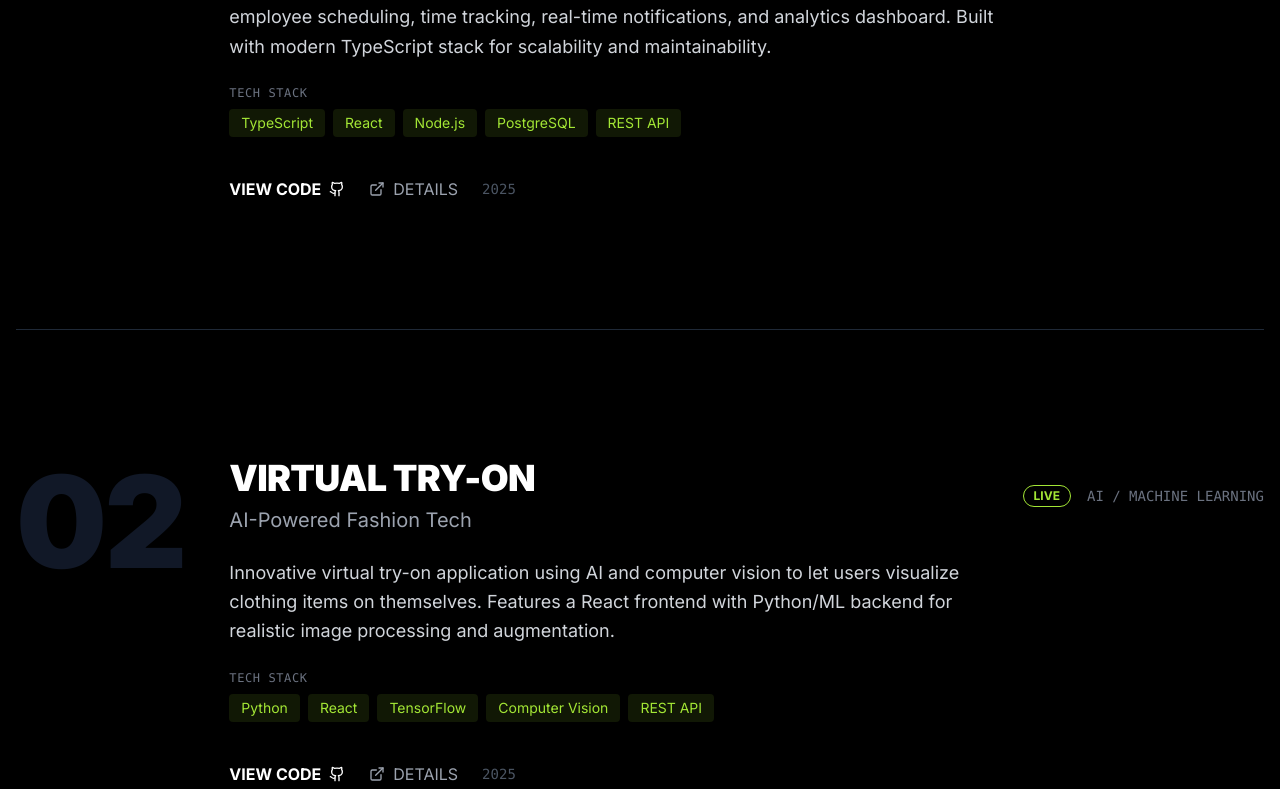
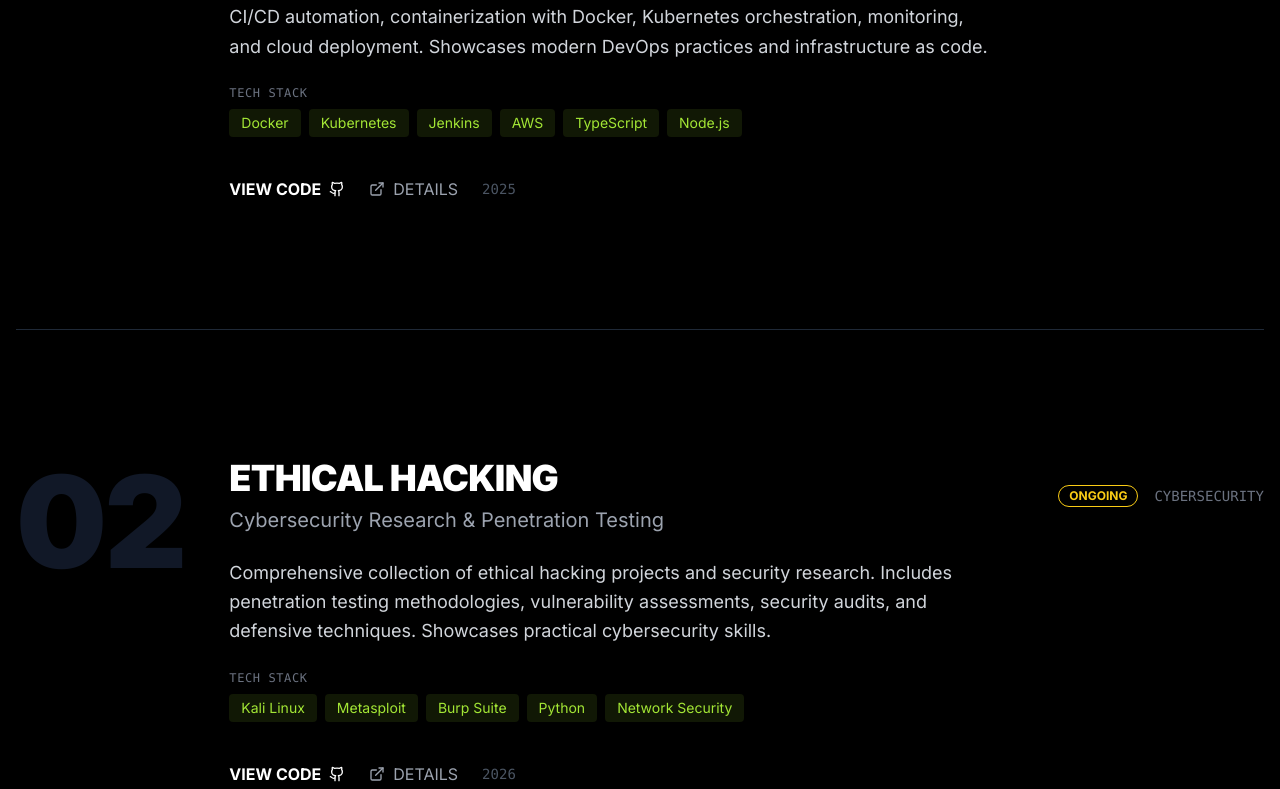
Before and after one commit to dariyozz/Personal-Portfolio, a Next.js app: page /work in a window 1280 px wide. Shown: the part 851-1640 px from the top of the page. Built offline with nearby package versions, Linux system fonts and the light colour scheme.

Commit message:
feat: update portfolio with GitHub projects
Update homepage and work page with 30 GitHub projects, excluding specified repos.

Co-authored-by: Дарио Јаковлески <134236483+dariyozz@users.noreply.github.com>

```diff
--- a/app/work/page.tsx
+++ b/app/work/page.tsx
@@ -6,64 +6,16 @@ import Link from "next/link"
 export default function WorkPage() {
   const projects = [
     {
-      id: "shift-management-saas",
-      title: "SHIFT MANAGEMENT SAAS",
-      subtitle: "Enterprise Workforce Platform",
-      description:
-        "Full-stack SaaS application for workforce shift scheduling and management. Features employee scheduling, time tracking, real-time notifications, and analytics dashboard. Built with modern TypeScript stack for scalability and maintainability.",
-      tech: ["TypeScript", "React", "Node.js", "PostgreSQL", "REST API"],
-      year: "2025",
-      status: "LIVE",
-      category: "SAAS / FULL-STACK",
-      githubUrl: "https://github.com/dariyozz/Shift-Management-SAAS",
-    },
-    {
-      id: "virtual-try-on",
-      title: "VIRTUAL TRY-ON",
-      subtitle: "AI-Powered Fashion Tech",
-      description:
-        "Innovative virtual try-on application using AI and computer vision to let users visualize clothing items on themselves. Features a React frontend with Python/ML backend for realistic image processing and augmentation.",
-      tech: ["Python", "React", "TensorFlow", "Computer Vision", "REST API"],
-      year: "2025",
-      status: "LIVE",
-      category: "AI / MACHINE LEARNING",
-      githubUrl: "https://github.com/dariyozz/Try-on-frontend",
-    },
-    {
       id: "match-results-devops",
       title: "MATCH RESULTS DEVOPS",
       subtitle: "DevOps & Cloud Infrastructure Project",
       description:
         "Sports match results platform with complete DevOps pipeline implementation. Features CI/CD automation, containerization with Docker, Kubernetes orchestration, monitoring, and cloud deployment. Showcases modern DevOps practices and infrastructure as code.",
-      tech: ["Docker", "Kubernetes", "Jenkins", "AWS", "MongoDB", "Node.js"],
+      tech: ["Docker", "Kubernetes", "Jenkins", "AWS", "TypeScript", "Node.js"],
       year: "2025",
       status: "LIVE",
       category: "DEVOPS & CLOUD",
       githubUrl: "https://github.com/dariyozz/Match-Results-DevOps-Project",
-    },
-    {
-      id: "emt-2025",
-      title: "EMT-2025",
-      subtitle: "Full-Stack E-Commerce Platform",
-      description:
-        "Enterprise-level e-commerce application built with Spring Boot backend and React frontend. Features include product management, shopping cart, order processing, user authentication, and admin dashboard. Demonstrates full-stack development with modern technologies and RESTful API design.",
-      tech: ["Spring Boot", "React", "PostgreSQL", "REST API", "JWT"],
-      year: "2025",
-      status: "LIVE",
-      category: "FULL-STACK DEVELOPMENT",
-      githubUrl: "https://github.com/dariyozz/EMT-2025",
-    },
-    {
-      id: "distributed-systems",
-      title: "DISTRIBUTED SYSTEMS",
-      subtitle: "Scalable System Architecture",
-      description:
-        "Implementation of distributed systems concepts including microservices architecture, message queues, load balancing, and fault tolerance. Demonstrates understanding of scalable system design and distributed computing principles.",
-      tech: ["JavaScript", "Node.js", "Message Queues", "Microservices"],
-      year: "2025",
-      status: "LIVE",
-      category: "SYSTEM DESIGN",
-      githubUrl: "https://github.com/dariyozz/Distributed-Systems-Project",
     },
     {
       id: "ethical-hacking",
@@ -90,16 +42,16 @@ export default function WorkPage() {
       githubUrl: "https://github.com/dariyozz/Digital-Forensics",
     },
     {
-      id: "ai-labs",
-      title: "AI LABS 2025",
-      subtitle: "Machine Learning & AI Projects",
+      id: "software-quality-testing",
+      title: "SOFTWARE QUALITY & TESTING",
+      subtitle: "QA & Test Automation",
       description:
-        "Collection of AI and machine learning laboratory projects. Includes neural networks, deep learning models, natural language processing, and computer vision implementations. Built with Python and modern ML frameworks.",
-      tech: ["Python", "TensorFlow", "PyTorch", "Scikit-learn", "Jupyter"],
-      year: "2025",
-      status: "LIVE",
-      category: "AI / MACHINE LEARNING",
-      githubUrl: "https://github.com/dariyozz/AI-Labs-2025",
+        "Software quality assurance and testing projects covering unit testing, integration testing, test automation, and CI/CD testing pipelines. Demonstrates commitment to code quality and reliability.",
+      tech: ["Java", "JUnit", "Selenium", "TestNG", "CI/CD"],
+      year: "2026",
+      status: "ONGOING",
+      category: "QA & TESTING",
+      githubUrl: "https://github.com/dariyozz/Software-Quality-And-Testing",
     },
     {
       id: "data-science",
@@ -114,16 +66,112 @@ export default function WorkPage() {
       githubUrl: "https://github.com/dariyozz/Data_Science",
     },
     {
-      id: "web-programming-springboot",
-      title: "WEB PROGRAMMING",
-      subtitle: "Spring Boot Backend Development",
+      id: "design-computer-networks",
+      title: "DESIGN OF COMPUTER NETWORKS",
+      subtitle: "Network Architecture & Design",
       description:
-        "Comprehensive web programming projects built with Spring Boot. Features REST API development, database integration, authentication, and enterprise application patterns. Demonstrates Java backend expertise.",
-      tech: ["Java", "Spring Boot", "PostgreSQL", "REST API", "Maven"],
-      year: "2024",
+        "Projects focused on computer network design, topology planning, and network infrastructure. Covers routing protocols, network security, and enterprise network architecture principles.",
+      tech: ["Cisco", "Network Design", "TCP/IP", "Routing", "Subnetting"],
+      year: "2026",
+      status: "ONGOING",
+      category: "NETWORKING",
+      githubUrl: "https://github.com/dariyozz/Design-of-computer-networks",
+    },
+    {
+      id: "information-security",
+      title: "INFORMATION SECURITY",
+      subtitle: "Security Fundamentals & Practices",
+      description:
+        "Information security projects covering cryptography, access control, security policies, and risk management. Essential knowledge for building secure applications and systems.",
+      tech: ["Cryptography", "Security Policies", "Risk Assessment", "Vim Script"],
+      year: "2025",
       status: "LIVE",
-      category: "BACKEND DEVELOPMENT",
-      githubUrl: "https://github.com/dariyozz/Web_Programming_SpringBOOT",
+      category: "CYBERSECURITY",
+      githubUrl: "https://github.com/dariyozz/Information-security",
+    },
+    {
+      id: "distributed-systems",
+      title: "DISTRIBUTED SYSTEMS",
+      subtitle: "Scalable System Architecture",
+      description:
+        "Implementation of distributed systems concepts including microservices architecture, message queues, load balancing, and fault tolerance. Demonstrates understanding of scalable system design and distributed computing principles.",
+      tech: ["JavaScript", "Node.js", "Message Queues", "Microservices"],
+      year: "2025",
+      status: "LIVE",
+      category: "SYSTEM DESIGN",
+      githubUrl: "https://github.com/dariyozz/Distributed-Systems-Project",
+    },
+    {
+      id: "emt-2025",
+      title: "EMT-2025",
+      subtitle: "Electronic & Mobile Commerce",
+      description:
+        "E-commerce application built for the Electronic and Mobile Commerce course. Features product management, shopping cart, order processing, and responsive mobile-first design. Demonstrates full-stack development with modern web technologies.",
+      tech: ["JavaScript", "React", "E-commerce", "REST API"],
+      year: "2025",
+      status: "LIVE",
+      category: "FULL-STACK DEVELOPMENT",
+      githubUrl: "https://github.com/dariyozz/EMT-2025",
+    },
+    {
+      id: "formy-magic-create",
+      title: "FORMY MAGIC CREATE",
+      subtitle: "Form Builder Application",
+      description:
+        "Dynamic form builder application that allows users to create and manage custom forms. Features drag-and-drop interface, form validation, and submission handling built with TypeScript.",
+      tech: ["TypeScript", "React", "Form Builder", "Validation"],
+      year: "2025",
+      status: "LIVE",
+      category: "FULL-STACK DEVELOPMENT",
+      githubUrl: "https://github.com/dariyozz/formy-magic-create",
+    },
+    {
+      id: "shifty",
+      title: "SHIFTY",
+      subtitle: "Shift Scheduling Application",
+      description:
+        "Shift scheduling and management application for organizing work shifts. Features calendar integration, notification system, and user-friendly interface for managing team schedules.",
+      tech: ["TypeScript", "React", "Scheduling", "Calendar"],
+      year: "2025",
+      status: "LIVE",
+      category: "FULL-STACK DEVELOPMENT",
+      githubUrl: "https://github.com/dariyozz/Shifty",
+    },
+    {
+      id: "github-actions",
+      title: "GITHUB ACTIONS",
+      subtitle: "CI/CD Automation",
+      description:
+        "GitHub Actions workflows and CI/CD pipeline implementations. Features automated testing, deployment workflows, and GitHub automation best practices.",
+      tech: ["GitHub Actions", "CI/CD", "YAML", "Automation", "HTML"],
+      year: "2025",
+      status: "LIVE",
+      category: "DEVOPS & CLOUD",
+      githubUrl: "https://github.com/dariyozz/Github-Actions---Part1",
+    },
+    {
+      id: "jenkins-blueocean",
+      title: "JENKINS BLUEOCEAN",
+      subtitle: "CI/CD Pipeline Visualization",
+      description:
+        "Jenkins Blue Ocean pipelines for modern CI/CD visualization. Features pipeline as code, multi-branch pipelines, and Jenkins automation for continuous integration and deployment.",
+      tech: ["Jenkins", "Blue Ocean", "CI/CD", "Groovy", "HTML"],
+      year: "2025",
+      status: "LIVE",
+      category: "DEVOPS & CLOUD",
+      githubUrl: "https://github.com/dariyozz/jenkins-blueocean",
+    },
+    {
+      id: "ai-labs",
+      title: "AI LABS 2025",
+      subtitle: "Machine Learning & AI Projects",
+      description:
+        "Collection of AI and machine learning laboratory projects. Includes neural networks, deep learning models, natural language processing, and computer vision implementations. Built with Python and modern ML frameworks.",
+      tech: ["Python", "TensorFlow", "PyTorch", "Scikit-learn", "Jupyter"],
+      year: "2025",
+      status: "LIVE",
+      category: "AI / MACHINE LEARNING",
+      githubUrl: "https://github.com/dariyozz/AI-Labs-2025",
     },
     {
       id: "advanced-programming",
@@ -138,6 +186,42 @@ export default function WorkPage() {
       githubUrl: "https://github.com/dariyozz/Advanced_Programing",
     },
     {
+      id: "kiii2025",
+      title: "KIII 2025",
+      subtitle: "Cloud Infrastructure & DevOps",
+      description:
+        "Cloud infrastructure and containerization projects from the KIII course. Features container orchestration, cloud deployment strategies, and infrastructure as code practices.",
+      tech: ["Docker", "Kubernetes", "Cloud", "Infrastructure"],
+      year: "2025",
+      status: "LIVE",
+      category: "DEVOPS & CLOUD",
+      githubUrl: "https://github.com/dariyozz/kiii2025",
+    },
+    {
+      id: "web-programming-springboot",
+      title: "WEB PROGRAMMING",
+      subtitle: "Spring Boot Backend Development",
+      description:
+        "Comprehensive web programming projects built with Spring Boot. Features REST API development, database integration, authentication, and enterprise application patterns. Demonstrates Java backend expertise.",
+      tech: ["Java", "Spring Boot", "PostgreSQL", "REST API", "Maven"],
+      year: "2024",
+      status: "LIVE",
+      category: "BACKEND DEVELOPMENT",
+      githubUrl: "https://github.com/dariyozz/Web_Programming_SpringBOOT",
+    },
+    {
+      id: "advent-of-code",
+      title: "ADVENT OF CODE 2024",
+      subtitle: "Programming Challenges",
+      description:
+        "Solutions to Advent of Code 2024 programming challenges. Features algorithmic problem-solving, code optimization, and creative solutions to daily coding puzzles.",
+      tech: ["Java", "Algorithms", "Problem Solving", "Optimization"],
+      year: "2024",
+      status: "LIVE",
+      category: "COMPUTER SCIENCE",
+      githubUrl: "https://github.com/dariyozz/AdventOfCode-2024",
+    },
+    {
       id: "e-commerce-fullstack",
       title: "E-COMMERCE FULLSTACK",
       subtitle: "Complete Online Store Solution",
@@ -150,6 +234,42 @@ export default function WorkPage() {
       githubUrl: "https://github.com/dariyozz/E-commerceShop-Fullstack",
     },
     {
+      id: "levelup-mvc",
+      title: "LEVELUP MVC",
+      subtitle: "Course Selling Platform",
+      description:
+        "MVC-based application for selling online courses. Features course management, user enrollment, content delivery, and payment processing with clean architecture.",
+      tech: ["JavaScript", "MVC Architecture", "Node.js", "Express"],
+      year: "2024",
+      status: "LIVE",
+      category: "FULL-STACK DEVELOPMENT",
+      githubUrl: "https://github.com/dariyozz/LevelUp-MVC-Selling-Courses-App",
+    },
+    {
+      id: "color-switch-game",
+      title: "COLOR SWITCH GAME",
+      subtitle: "Unity Game Development",
+      description:
+        "Recreation of the popular Color Switch game built with C# and Unity. Features smooth gameplay mechanics, color matching challenges, and increasing difficulty levels.",
+      tech: ["C#", "Unity", "Game Development", "Physics"],
+      year: "2024",
+      status: "LIVE",
+      category: "GAME DEVELOPMENT",
+      githubUrl: "https://github.com/dariyozz/Color-Switch-Game",
+    },
+    {
+      id: "internet-technology",
+      title: "INTERNET TECHNOLOGY",
+      subtitle: "Web Technologies & Protocols",
+      description:
+        "Projects exploring internet technologies, web protocols, and modern web development practices. Covers HTTP, REST APIs, and web application architecture.",
+      tech: ["JavaScript", "HTML", "CSS", "Web APIs", "Protocols"],
+      year: "2024",
+      status: "LIVE",
+      category: "WEB DEVELOPMENT",
+      githubUrl: "https://github.com/dariyozz/Internet-Technology",
+    },
+    {
       id: "react-crud",
       title: "REACT CRUD APP",
       subtitle: "Job Finding Platform",
@@ -160,30 +280,6 @@ export default function WorkPage() {
       status: "LIVE",
       category: "FRONTEND DEVELOPMENT",
       githubUrl: "https://github.com/dariyozz/ReactApp-CRUD",
-    },
-    {
-      id: "software-quality-testing",
-      title: "SOFTWARE QUALITY & TESTING",
-      subtitle: "QA & Test Automation",
-      description:
-        "Software quality assurance and testing projects covering unit testing, integration testing, test automation, and CI/CD testing pipelines. Demonstrates commitment to code quality and reliability.",
-      tech: ["Java", "JUnit", "Selenium", "TestNG", "CI/CD"],
-      year: "2026",
-      status: "ONGOING",
-      category: "QA & TESTING",
-      githubUrl: "https://github.com/dariyozz/Software-Quality-And-Testing",
-    },
-    {
-      id: "snake-game",
-      title: "SNAKE GAME",
-      subtitle: "Classic Arcade Recreation",
-      description:
-        "Classic snake game built with vanilla JavaScript. Features smooth gameplay, score tracking, and responsive design. A fun project demonstrating game development fundamentals and DOM manipulation.",
-      tech: ["JavaScript", "HTML5", "CSS3", "Canvas"],
-      year: "2023",
-      status: "LIVE",
-      category: "GAME DEVELOPMENT",
-      githubUrl: "https://github.com/dariyozz/Snake-Game",
     },
     {
       id: "wordle-game",
@@ -210,16 +306,64 @@ export default function WorkPage() {
       githubUrl: "https://github.com/dariyozz/Algorithms-DataStructures-Java",
     },
     {
-      id: "portfolio-website",
-      title: "PORTFOLIO WEBSITE",
-      subtitle: "Personal Portfolio",
+      id: "structured-programming",
+      title: "STRUCTURED PROGRAMMING",
+      subtitle: "C/C++ Fundamentals",
       description:
-        "Modern, minimalistic portfolio website showcasing my projects and skills. Features a unique brutalist design approach with asymmetrical layouts and bold typography. Built with Next.js, TypeScript, and Tailwind CSS.",
-      tech: ["Next.js", "TypeScript", "Tailwind CSS"],
+        "Collection of C/C++ programs from the Structured Programming course. Covers fundamental programming concepts, memory management, pointers, and algorithmic problem solving.",
+      tech: ["C", "C++", "Algorithms", "Memory Management"],
       year: "2024",
       status: "LIVE",
-      category: "WEB DESIGN",
-      githubUrl: "https://github.com/dariyozz/Personal-Portfolio",
+      category: "COMPUTER SCIENCE",
+      githubUrl: "https://github.com/dariyozz/Structured-Programming",
+    },
+    {
+      id: "oop",
+      title: "OBJECT-ORIENTED PROGRAMMING",
+      subtitle: "OOP Principles in C++",
+      description:
+        "Object-oriented programming exercises and projects in C++. Covers classes, inheritance, polymorphism, encapsulation, and design principles for building maintainable software.",
+      tech: ["C++", "OOP", "Classes", "Inheritance", "Polymorphism"],
+      year: "2024",
+      status: "LIVE",
+      category: "COMPUTER SCIENCE",
+      githubUrl: "https://github.com/dariyozz/Object-Oriented-Programming",
+    },
+    {
+      id: "javascript-projects",
+      title: "JAVASCRIPT PROJECTS",
+      subtitle: "Client-Side Web Development",
+      description:
+        "Collection of JavaScript projects from the Internet Programming course. Features DOM manipulation, event handling, interactive web applications, and modern JavaScript practices.",
+      tech: ["JavaScript", "HTML", "CSS", "DOM", "Web APIs"],
+      year: "2024",
+      status: "LIVE",
+      category: "FRONTEND DEVELOPMENT",
+      githubUrl: "https://github.com/dariyozz/JavaScript-Projects",
+    },
+    {
+      id: "snake-game",
+      title: "SNAKE GAME",
+      subtitle: "Classic Arcade Recreation",
+      description:
+        "Classic snake game built with vanilla JavaScript. Features smooth gameplay, score tracking, and responsive design. A fun project demonstrating game development fundamentals and DOM manipulation.",
+      tech: ["JavaScript", "HTML5", "CSS3", "Canvas"],
+      year: "2023",
+      status: "LIVE",
+      category: "GAME DEVELOPMENT",
+      githubUrl: "https://github.com/dariyozz/Snake-Game",
+    },
+    {
+      id: "bingo-game",
+      title: "BINGO GAME",
+      subtitle: "Lottery-Style Game",
+      description:
+        "Lottery-style bingo game with number generation, card management, and win detection. A fun interactive project demonstrating randomization and game logic.",
+      tech: ["HTML", "CSS", "JavaScript"],
+      year: "2023",
+      status: "LIVE",
+      category: "GAME DEVELOPMENT",
+      githubUrl: "https://github.com/dariyozz/Bingo-Game",
     },
   ]
 
```
